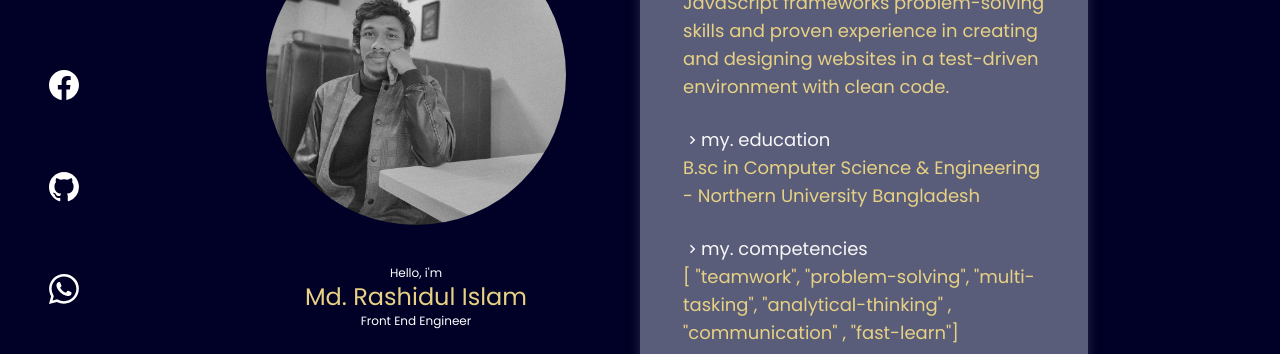
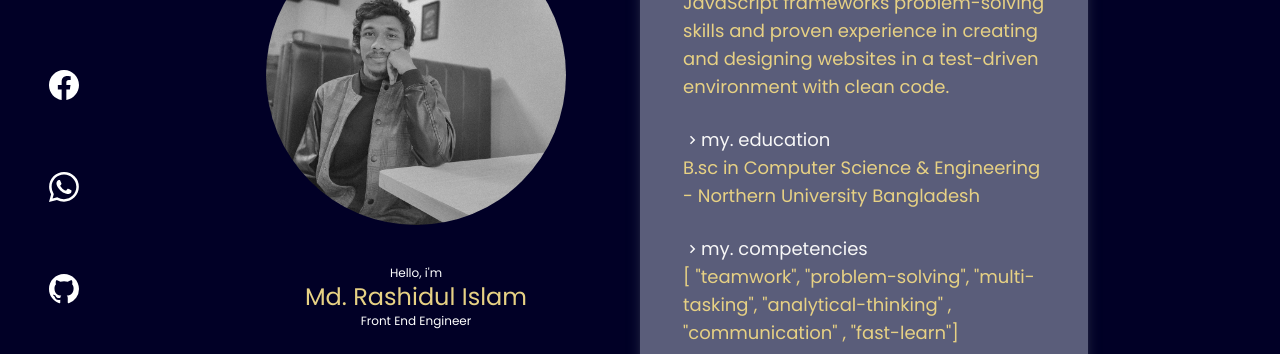
Before and after one commit to rashidul-islam-alvi/final-portfolio, a Next.js app: page / in a window 1280 px wide. Shown: the part 293-647 px from the top of the page. Built offline with nearby package versions, Linux system fonts and the light colour scheme.

Commit message:
key props checked

```diff
--- a/components/About.jsx
+++ b/components/About.jsx
@@ -5,7 +5,7 @@ import profilePic from "../assests/profile.jpg";
 import { BsGithub, BsWhatsapp, BsFacebook } from "react-icons/bs";
 
 const About = () => {
-  const icons = [<BsFacebook />, <BsGithub />, <BsWhatsapp />];
+  // const icons = [<BsFacebook />, <BsGithub />, <BsWhatsapp />];
   return (
     <div className="flex flex-col md:flex-row md:h-[90vh] text-white justify-between items-center pt-10 md:pt-0 ">
       <div className="flex flex-col items-center justify-center flex-1 mb-10 ">
@@ -27,7 +27,7 @@ const About = () => {
 
         <div className="py-3 md:hidden">
           <ul className="flex">
-            {icons.map((icon, i) => (
+            {/* {icons.map((icon, i) => (
               <li
                 key={i}
                 className={`text-3xl ${
@@ -37,7 +37,17 @@ const About = () => {
               >
                 {icon}
               </li>
-            ))}
+            ))} */}
+
+            <li className="text-3xl cursor-pointer hover:text-[#e7d184] duration-200 transition-all">
+              <BsFacebook />
+            </li>
+            <li className="text-3xl ml-5 cursor-pointer hover:text-[#e7d184] duration-200 transition-all">
+              <BsWhatsapp />
+            </li>
+            <li className="text-3xl ml-5 cursor-pointer hover:text-[#e7d184] duration-200 transition-all">
+              <BsGithub />
+            </li>
           </ul>
         </div>
       </div>
--- a/components/SideBar.jsx
+++ b/components/SideBar.jsx
@@ -6,7 +6,7 @@ const SideBar = () => {
   return (
     <div className="hidden fixed left-0 h-full text-white  border-white w-[10%] md:flex flex-col items-center justify-center">
       <ul>
-        {icons.map((icon, i) => (
+        {/* {icons.map((icon, i) => (
           <li
             key={i}
             className={`text-3xl ${
@@ -16,7 +16,17 @@ const SideBar = () => {
           >
             {icon}
           </li>
-        ))}
+        ))} */}
+
+        <li className="text-3xl cursor-pointer hover:text-[#e7d184] duration-200 transition-all">
+          <BsFacebook />
+        </li>
+        <li className="text-3xl mt-[4.5rem] cursor-pointer hover:text-[#e7d184] duration-200 transition-all">
+          <BsWhatsapp />
+        </li>
+        <li className="text-3xl mt-[4.5rem] cursor-pointer hover:text-[#e7d184] duration-200 transition-all">
+          <BsGithub />
+        </li>
       </ul>
     </div>
   );
```
